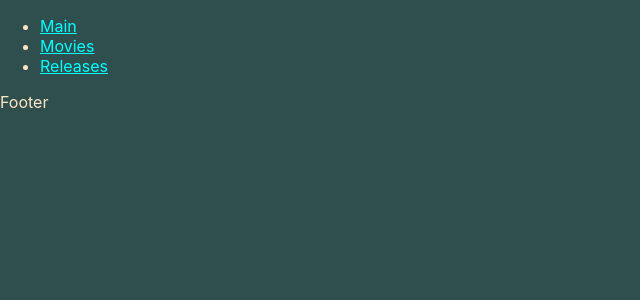
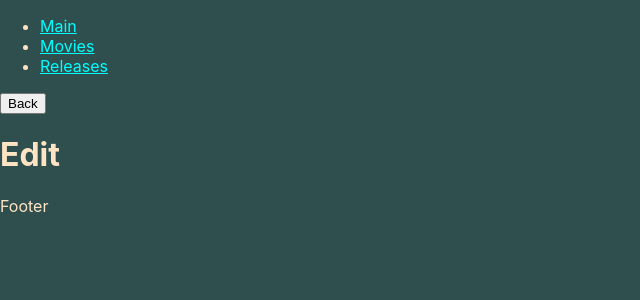
Before and after one commit to zorrokid/amdb-web-ui, a React (Create React App) app: page /movies/1/edit in a window 1280 px wide. Shown: the top 300 px of the page, without its empty margins (0-640 px from the left). Built offline with nearby package versions, Linux system fonts and the light colour scheme.

Commit message:
Moving to edit form and back from details

```diff
--- a/src/App.tsx
+++ b/src/App.tsx
@@ -8,6 +8,7 @@ import Releases from './components/Releases';
 import MovieDetails from './components/MovieDetails';
 import ReleaseDetails from './components/ReleaseDetails';
 import './App.scss';
+import MovieForm from './components/MovieForm';
 
 const queryClient = new QueryClient();
 
@@ -20,6 +21,7 @@ function App() {
         <Route path="/" element={<Main />} />
         <Route path="/movies" element={<Movies />} />
         <Route path="/movies/:id" element={<MovieDetails />} />
+        <Route path="/movies/:id/edit" element={<MovieForm />} />
         <Route path="/releases" element={<Releases />} />
         <Route path="/releases/:id" element={<ReleaseDetails />} />
       </Routes>
--- a/src/components/MovieDetails.tsx
+++ b/src/components/MovieDetails.tsx
@@ -15,6 +15,7 @@ export default function MovieDetails() {
     return (
         <>
             <button onClick={() => navigate(-1)}>Back</button>
+            <button onClick={() => navigate('edit')}>Edit</button>
             <div className="grid">
                 <div className="grid__item--header">
                     Original title
--- /dev/null
+++ b/src/components/MovieForm.tsx
@@ -0,0 +1,11 @@
+import { useNavigate } from "react-router-dom";
+
+export default function MovieForm() {
+    const navigate = useNavigate();
+    return (
+        <>
+            <button onClick={() => navigate(-1)}>Back</button>
+            <h1>Edit</h1>
+        </>
+    );
+}
```
